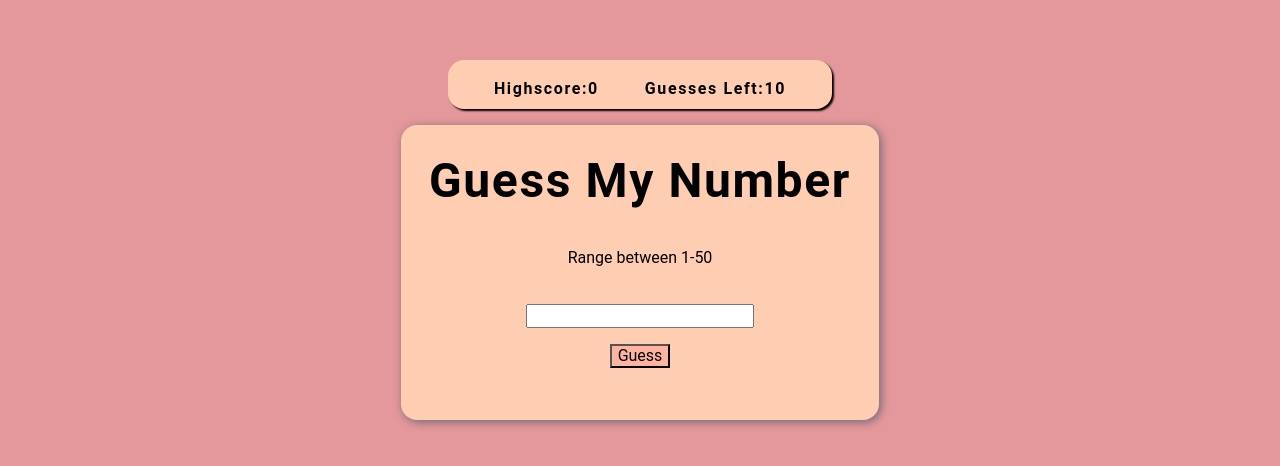
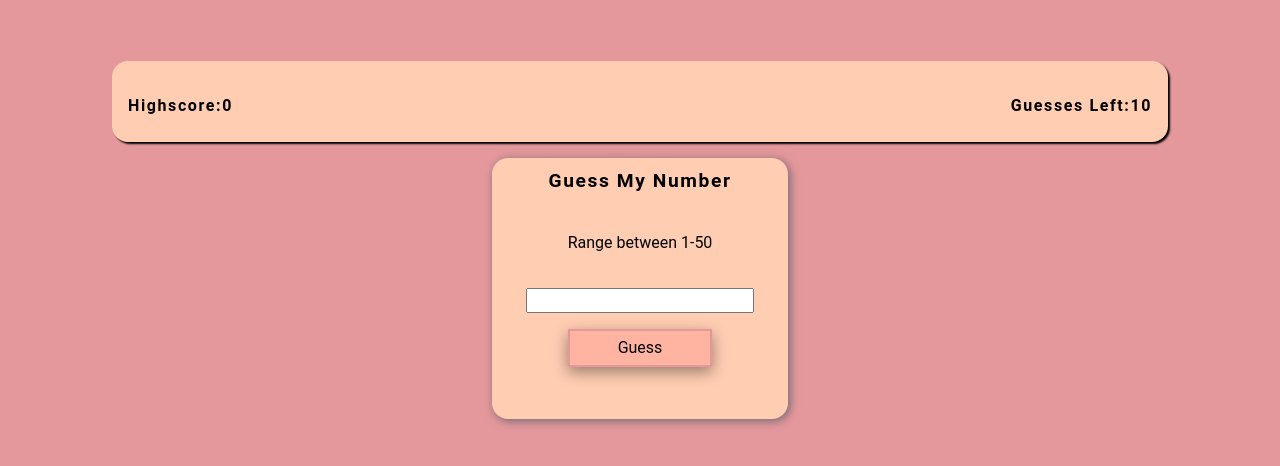
Before and after one commit to kesavan-webdev/guess-my-number, a plain HTML site: page index.html in a window 1280 px wide. Shown: the part 152-618 px from the top of the page. Drawn offline with nearby package versions, Linux system fonts and the light colour scheme.

Commit message:
add mobile responsive code

```diff
--- a/styles/styles.css
+++ b/styles/styles.css
@@ -132,15 +132,16 @@ box-shadow: 2px 2px 10px var(--clr-dim-gray);
 .card-title{
   font-size: 3rem;
 }
-.card-header, footer{
+.card-header{
    background-color: var(--clr-apricot);
  display: flex;
   flex-direction: row;
   align-items: center;
-  justify-content: space-evenly;
-  width: 30%;
+  justify-content: space-between;
+  width: 80%;
 border-radius: 1rem;
 box-shadow: 2px 2px 2px #000;
+padding: 1rem;
 
 }
 /* to remove increment decrement arrows in input tag */
@@ -167,7 +168,30 @@ input[type=number]::-webkit-outer-spin-button {
 }
 
 button{
-  width:100%;
+
   color: #000;
   background-color: var(--clr-melon);
+  box-shadow: var(--dark-shadow);
+  border: 2px solid var(--clr-salmon-pink);
+  width: 9rem;
+  padding: 0.5rem 1rem;
 }
+
+@media  screen  and (min-width:420px){
+  h1,h2,h3,h4{
+    font-size: 1rem;
+  }
+  body{
+    margin: 0 auto;
+  }
+  .card{
+    width: 15rem;
+  }
+  .card-title{
+    font-size: larger;
+  }
+  .error{
+    font-size: 13px;
+    text-align: center;
+  }
+}
```
